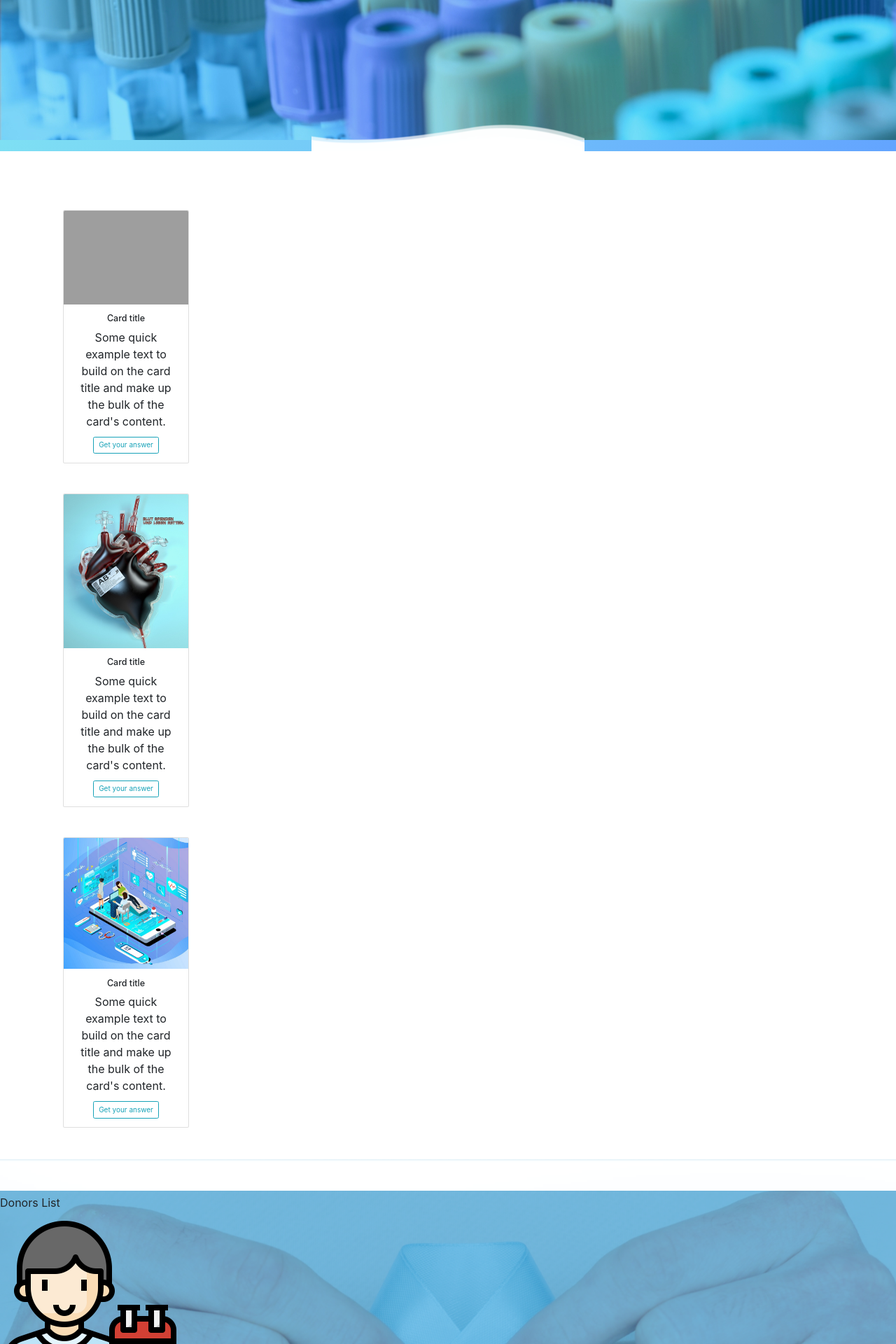
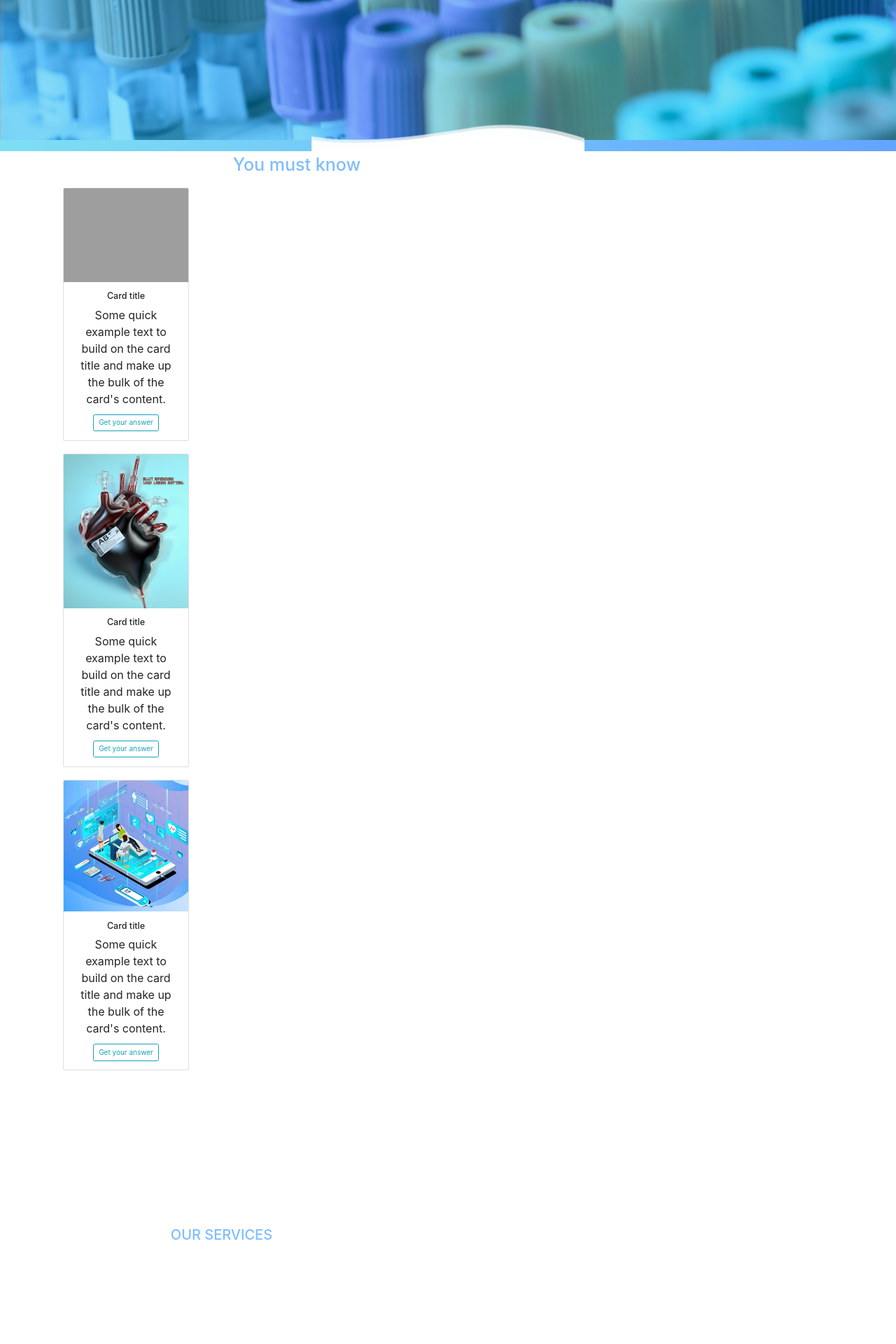
Before and after one commit to chaima-marzouk/projet-fil-rouge, a PHP site: page /projet-fil-rouge/ in a window 1280 px wide. Shown: the part 560-2480 px from the top of the page at 70% size. Run offline with PHP 8.4, Linux system fonts and the light colour scheme; data that the repository does not hold is empty; some web fonts are replaced; grey boxes are pictures that could not be loaded.

Commit message:
style icones

```diff
--- a/app/views/pages/Home.php
+++ b/app/views/pages/Home.php
@@ -70,10 +70,13 @@
     <section class="experience-outdoors">
          <!-- <div class="container "> -->
 
+
             <div class="activities-gride">
+
                 <!-- grid item n 1 -->
                 <div class="activities-grid-item star-gazing">
-                <div class="card text-center" style="width: 18rem; margin-left: 90px; margin-top: 100px;">
+                <h1 class="titre-cards">You must know</h1>
+                <div class="card text-center" style="width: 18rem; margin-left: 90px; margin-top: 18px;">
                 <img src="<?=URLROOT?>/img/ask1.png" class="card-img-top" style="width: 100%; " alt="...">
                     <div class="card-body">
                         <h5 class="card-title">Card title</h5>
@@ -84,7 +87,7 @@
 
                      <!-- grid item n 2 -->
                 <div class="activities-grid-item star-gazing">
-                <div class="card text-center" style="width: 18rem; margin-left: 90px; margin-top: 43px;">
+                <div class="card text-center" style="width: 18rem; margin-left: 90px; margin-top: 18px;">
                 <img src="<?=URLROOT?>/img/ask2.jpg" class="card-img-top" style="width: 100%; " alt="...">
                     <div class="card-body">
                         <h5 class="card-title">Card title</h5>
@@ -94,7 +97,7 @@
                 </div>
                      <!-- grid item n 3 -->
                 <div class="activities-grid-item star-gazing">
-                <div class="card text-center" style="width: 18rem; margin-left: 90px; margin-top: 43px;">
+                <div class="card text-center" style="width: 18rem; margin-left: 90px; margin-top: 18px;">
                 <img src="<?=URLROOT?>/img/ask3.jpg" class="card-img-top" style="width: 100%; " alt="...">
                     <div class="card-body">
                         <h5 class="card-title">Card title</h5>
@@ -107,16 +110,27 @@
         </div>
     </section>
 
+    <section class="icon-container">
+    <h1 class="titre-icons">Our services</h1>
+        <div class="test-donor" style="display: flex;">
+             <div class="tooltip1">
+                <a href=""><img src="<?=URLROOT?>/img/donor.png" alt=""></a>
+                <span class="tooltiptext">Tooltip text</span>
+             </div>
+
+             <a href=""><img src="<?=URLROOT?>/img/blood-bag.png" alt=""></a>
+             <a href=""><img src="<?=URLROOT?>/img/communicate.png"alt=""></a>
+        </div>
+    </section>
+
     <section class="tests">
         <div class="container2">
             <div class="test">
                 <div class="test-text-box">
-                    <p>Donors List</p>
+                    <!-- <p>Donors List</p> -->
                     <ion-icon name="add-circle-outline"></ion-icon>
                 </div>
-                <div class="test-donor">
-                    <img src="<?=URLROOT?>/img/donor.png" alt="">
-                </div>
+
             </div>
         </div>
 
@@ -203,6 +217,10 @@
                 background-size: cover;
                 background-image: url(<?=URLROOT?>/img/wave-small-reversed.png)
             }
+
+            h1{
+                margin-top: 20px;
+            }
     </style>
 
 </body>
--- a/public/css/styleHome.css
+++ b/public/css/styleHome.css
@@ -229,3 +229,62 @@ nav{
 .tests{
     background-image: fixed;
 }
+
+.test-text-box{
+    /* position: absolute;
+    top: -8rem;
+    left: 50%;
+    transform: translateX(-50%);
+    font-size: 8rem; */
+    color: rgb(0, 0, 0);
+    /* opacity: .5;
+    z-index: -1; */
+}
+
+/* .test-donor img{
+    width: 100%;
+} */
+
+.titre-cards{
+    margin-left: 26%;
+    color: rgb(0 123 255 / 50%);
+}
+
+.icon-container {
+    margin: 30px 51px;
+    padding: 23px;
+}
+
+.icon-container img {
+    width: 74%;
+    max-width: 100%;
+    height: auto;
+}
+
+.titre-icons{
+    color: rgb(0 123 255 / 50%);
+    margin: 15%;
+    text-transform: uppercase;
+    font-size: 2rem;
+    /* transform: translateY(10%); */
+}
+
+.tooltip1 img:hover .tooltiptext {
+    visibility: visible;
+  }
+   .tooltip1 .tooltiptext {
+    visibility: hidden;
+    width: 120px;
+    background-color: black;
+    color: #fff;
+    text-align: center;
+    border-radius: 6px;
+    padding: 5px 0;
+
+    /* Position the tooltip */
+    position: absolute;
+    z-index: 1;
+    top: 100%;
+    left: 50%;
+    margin-left: -60px;
+  }
```
Also changed, not shown: app/views/pages/Post.php (+0 -45 lines), public/img/communicate.png (added).
